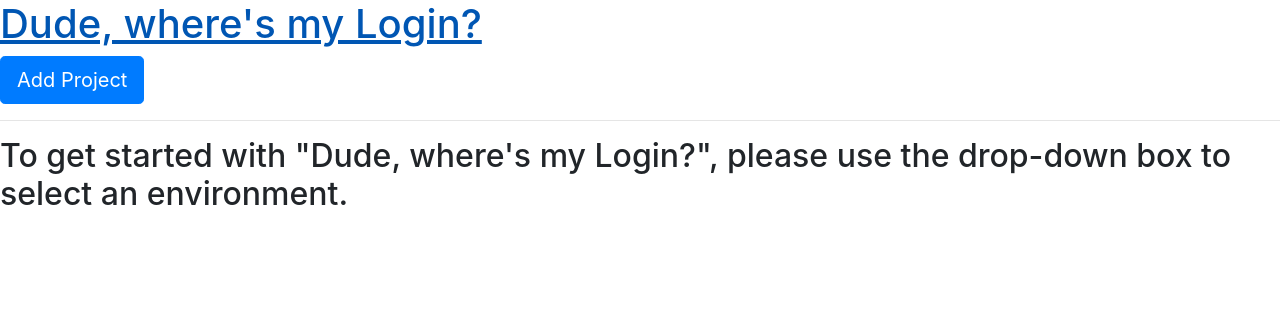
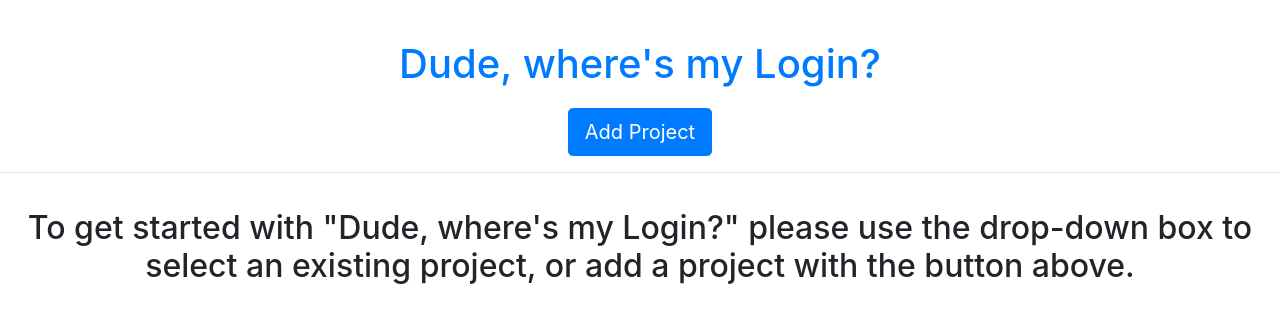
Before and after one commit to schwukjr/WhoStoleMyAsset, a plain HTML site: page src/templates/index.html in a window 1280 px wide. Drawn offline with nearby package versions, Linux system fonts and the light colour scheme.

Commit message:
Added some styling.

```diff
--- a/src/static/css/style.css
+++ b/src/static/css/style.css
@@ -0,0 +1,17 @@
+h1 {
+    margin: auto;
+    margin-top: 40px;
+    margin-bottom: 20px;
+    width: 50%;
+    text-align: center;
+}
+
+h2 {
+    margin: 20px;
+    display: inline-block;
+}
+
+h3 {
+    margin: 20px;
+    display: inline-block;
+}
--- a/src/templates/index.html
+++ b/src/templates/index.html
@@ -25,6 +25,7 @@
       integrity="sha384-JZR6Spejh4U02d8jOt6vLEHfe/JQGiRRSQQxSfFWpi1MquVdAyjUar5+76PVCmYl"
       crossorigin="anonymous"></script>
     <a href="/"><h1>Dude, where's my Login?</h1></a>
+
     <div id="newProjectForm" class="modal fade">
       <div class="modal-dialog" role="document">
         <div class="modal-content">
@@ -57,7 +58,11 @@
       </div>
     </div>
 
-    <button type="button" class="btn btn-primary btn-lg" data-toggle="modal" data-target="#newProjectForm">Add Project</button>
+    <div class="text-center">
+      <button type="button" class="btn btn-primary btn-lg" data-toggle="modal" data-target="#newProjectForm">Add Project</button>
+    </div>
 
     <hr/>
-    <h2>To get started with "Dude, where's my Login?", please use the drop-down box to select an environment.</h2>
+    <h2 style="text-align: center">To get started with "Dude, where's my Login?" please use the drop-down box to select an existing project, or add a project with the button above.</h2>
+
+<!-- TODO: add footer with link to GitHub issues page -->
```
Also changed, not shown: 1 other file.
